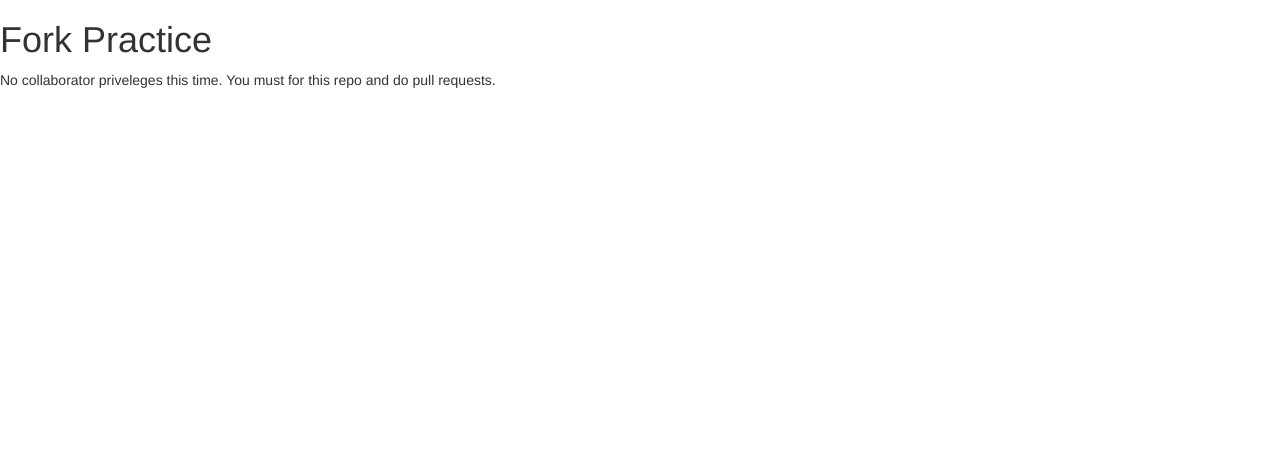
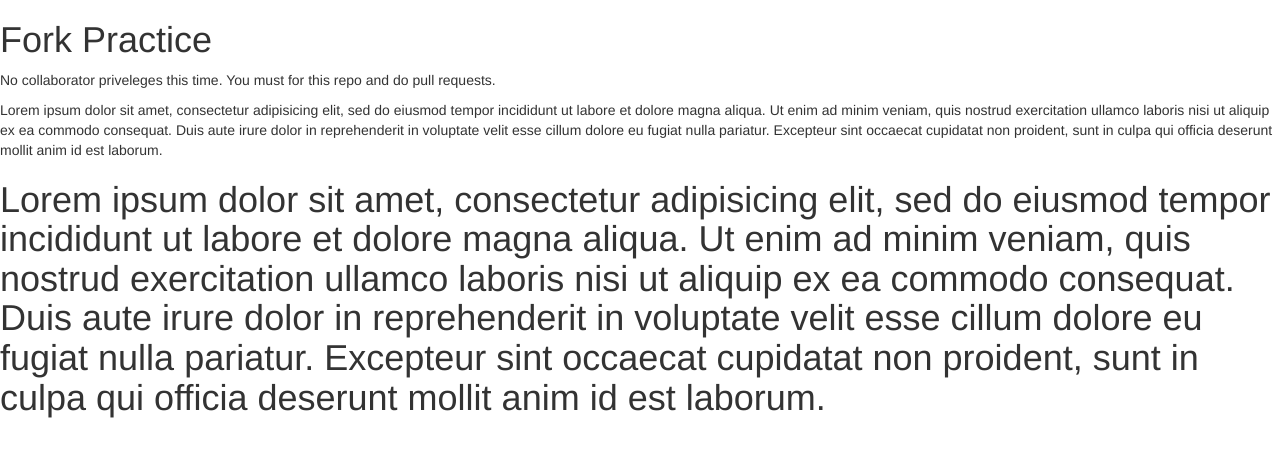
Before and after one commit to WDI-SEA/fork-practice, a plain HTML site: page index.html in a window 1280 px wide. Drawn offline with nearby package versions, Linux system fonts and the light colour scheme.

Commit message:
2 paragraphs

```diff
--- a/index.html
+++ b/index.html
@@ -1,6 +1,7 @@
 <!DOCTYPE html>
 <html lang="en">
-  <head>
+
+<head>
     <meta charset="utf-8">
     <meta http-equiv="X-UA-Compatible" content="IE=edge">
     <meta name="viewport" content="width=device-width, initial-scale=1">
@@ -16,15 +17,19 @@
       <script src="https://oss.maxcdn.com/libs/html5shiv/3.7.2/html5shiv.js"></script>
       <script src="https://oss.maxcdn.com/libs/respond.js/1.4.2/respond.min.js"></script>
     <![endif]-->
-  </head>
-  <body>
+</head>
+
+<body>
 
     <h1>Fork Practice</h1>
     <p>No collaborator priveleges this time. You must for this repo and do pull requests.</p>
-
+    <p> Lorem ipsum dolor sit amet, consectetur adipisicing elit, sed do eiusmod tempor incididunt ut labore et dolore magna aliqua. Ut enim ad minim veniam, quis nostrud exercitation ullamco laboris nisi ut aliquip ex ea commodo consequat. Duis aute irure
+        dolor in reprehenderit in voluptate velit esse cillum dolore eu fugiat nulla pariatur. Excepteur sint occaecat cupidatat non proident, sunt in culpa qui officia deserunt mollit anim id est laborum.</p>
+    <h1> Lorem ipsum dolor sit amet, consectetur adipisicing elit, sed do eiusmod tempor incididunt ut labore et dolore magna aliqua. Ut enim ad minim veniam, quis nostrud exercitation ullamco laboris nisi ut aliquip ex ea commodo consequat. Duis aute irure dolor in reprehenderit in voluptate velit esse cillum dolore eu fugiat nulla pariatur. Excepteur sint occaecat cupidatat non proident, sunt in culpa qui officia deserunt mollit anim id est laborum.</h1>
     <!-- jQuery (necessary for Bootstrap's JavaScript plugins) -->
     <script src="https://ajax.googleapis.com/ajax/libs/jquery/1.11.3/jquery.min.js"></script>
     <!-- Include all compiled plugins (below), or include individual files as needed -->
     <script src="https://maxcdn.bootstrapcdn.com/bootstrap/3.3.5/js/bootstrap.min.js"></script>
-  </body>
+</body>
+
 </html>
```
